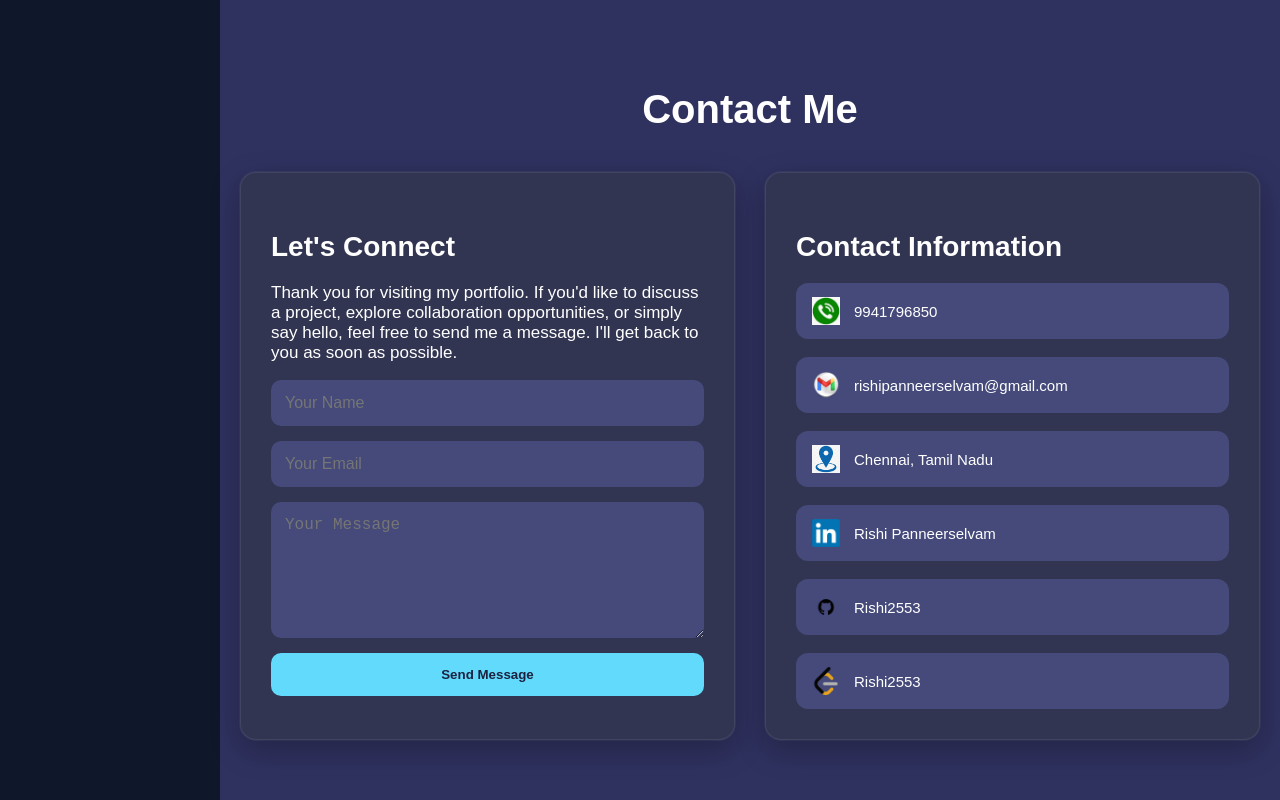
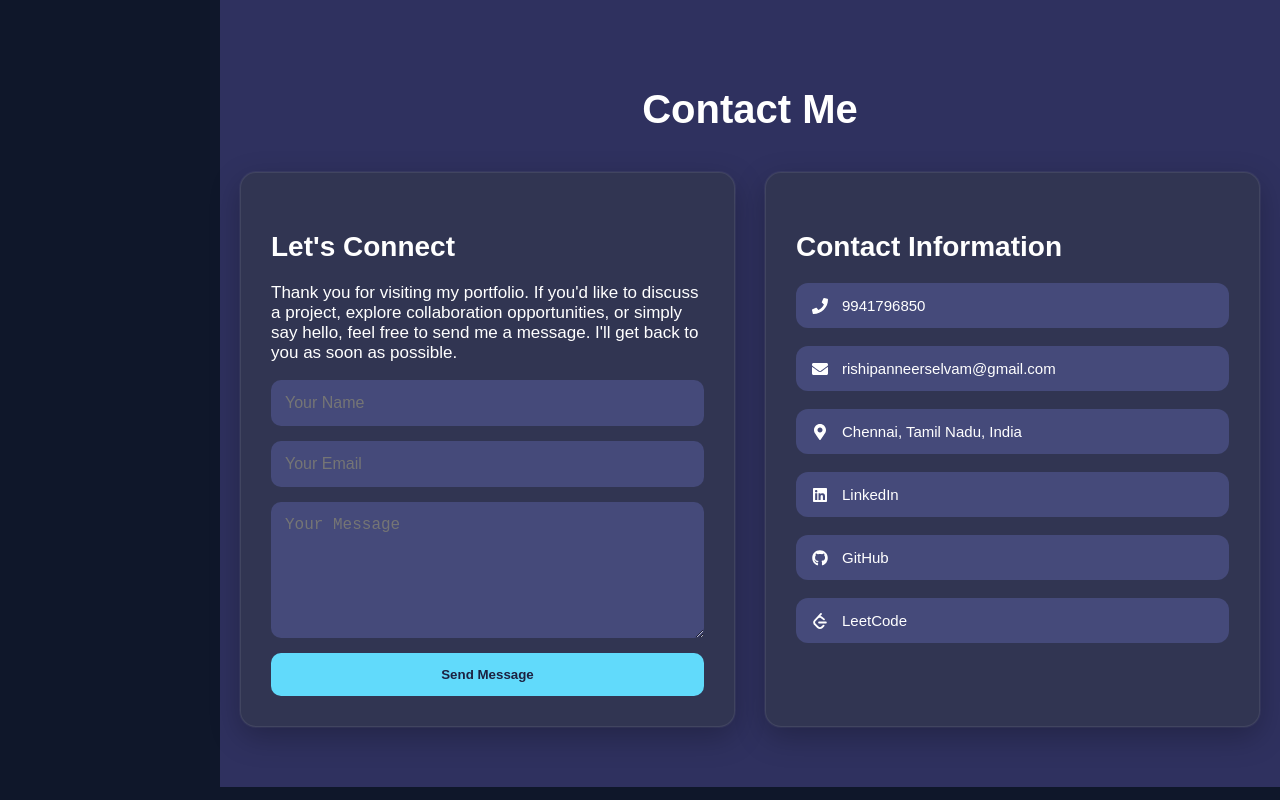
Before and after one commit to Rishi2553/portfolio-v2, a React (Vite) app: page / in a window 1280 px wide. Shown: the part 2442-3242 px from the top of the page. Built offline with nearby package versions, Linux system fonts and the light colour scheme.

Commit message:
Modularize contact section into form and info components

```diff
--- a/package.json
+++ b/package.json
@@ -12,7 +12,8 @@
   "dependencies": {
     "@emailjs/browser": "^4.4.1",
     "react": "^19.2.6",
-    "react-dom": "^19.2.6"
+    "react-dom": "^19.2.6",
+    "react-icons": "^5.6.0"
   },
   "devDependencies": {
     "@eslint/js": "^10.0.1",
--- a/src/components/Contact.jsx
+++ b/src/components/Contact.jsx
@@ -1,70 +1,10 @@
-import { useState } from "react";
-import emailjs from "@emailjs/browser";
-import phoneLogo from "../assets/logo/phone.png";
-import mailLogo from "../assets/logo/mail.png";
-import locationLogo from "../assets/logo/location.png";
-import linkedinLogo from "../assets/logo/linkedin.png";
-import githubLogo from "../assets/logo/github.png";
-import leetcodeLogo from "../assets/logo/leetcode.png";
-import "./Contact.css";
+import ContactForm from "./ContactForm";
+import ContactInfo from "./ContactInfo";
+import './Contact.css';
+
 
 function Contact() {
 
-  const [formData, setFormData] = useState({
-    name: "",
-    email: "",
-    message: ""
-  });
-
-  const [sending, setSending] = useState(false);
-
-  const handleChange = (e) => {
-    setFormData({
-      ...formData,
-      [e.target.name]: e.target.value
-    });
-  };
-
-  const sendEmail = (e) => {
-    e.preventDefault();
-
-    if (
-      !formData.name.trim() ||
-      !formData.email.trim() ||
-      !formData.message.trim()
-    ) {
-      alert("Please fill all fields");
-      return;
-    }
-
-    setSending(true);
-
-    emailjs.send(
-      import.meta.env.VITE_EMAILJS_SERVICE_ID,
-      import.meta.env.VITE_EMAILJS_TEMPLATE_ID,
-      {
-        from_name: formData.name,
-        from_email: formData.email,
-        message: formData.message
-      },
-      import.meta.env.VITE_EMAILJS_PUBLIC_KEY
-    )
-      .then(() => {
-        alert("Message sent successfully!");
-
-        setFormData({
-          name: "",
-          email: "",
-          message: ""
-        });
-      })
-      .catch(() => {
-        alert("Failed to send message.");
-      })
-      .finally(() => {
-        setSending(false);
-      });
-  };
 
   return (
     <section className="contact-section">
@@ -72,110 +12,9 @@ function Contact() {
       <h2>Contact Me</h2>
 
       <div className="contact-container">
+        <ContactForm />
+        <ContactInfo />
 
-        <div className="contact-form-card">
-
-          <h3>Let's Connect</h3>
-
-          <p className="contact-description">
-            Thank you for visiting my portfolio. If you'd like to discuss a
-            project, explore collaboration opportunities, or simply say hello,
-            feel free to send me a message. I'll get back to you as soon as possible.
-          </p>
-
-          <form onSubmit={sendEmail}>
-
-            <input
-              type="text"
-              name="name"
-              placeholder="Your Name"
-              value={formData.name}
-              onChange={handleChange}
-            />
-
-            <input
-              type="email"
-              name="email"
-              placeholder="Your Email"
-              value={formData.email}
-              onChange={handleChange}
-            />
-
-            <textarea
-              rows="6"
-              name="message"
-              placeholder="Your Message"
-              value={formData.message}
-              onChange={handleChange}
-            />
-
-            <button type="submit" disabled={sending}>
-              {sending ? "Sending..." : "Send Message"}
-            </button>
-
-          </form>
-
-        </div>
-
-        <div className="contact-info-card">
-
-          <h3>Contact Information</h3>
-
-          <div className="contact-box">
-
-            <div className="contact-item">
-              <img className="contact-logo" src={phoneLogo} alt="Phone" />
-              <span>9941796850</span>
-            </div>
-
-            <div className="contact-item">
-              <img className="contact-logo" src={mailLogo} alt="Email" />
-              <a href="mailto:rishipanneerselvam@gmail.com">
-                rishipanneerselvam@gmail.com
-              </a>
-            </div>
-
-            <div className="contact-item">
-              <img className="contact-logo" src={locationLogo} alt="Location" />
-              <span>Chennai, Tamil Nadu</span>
-            </div>
-
-            <div className="contact-item">
-              <img className="contact-logo" src={linkedinLogo} alt="LinkedIn" />
-              <a
-                href="https://www.linkedin.com/in/rishi-panneerselvam-325667218"
-                target="_blank"
-                rel="noreferrer"
-              >
-                Rishi Panneerselvam
-              </a>
-            </div>
-
-            <div className="contact-item">
-              <img className="contact-logo" src={githubLogo} alt="GitHub" />
-              <a
-                href="https://github.com/Rishi2553"
-                target="_blank"
-                rel="noreferrer"
-              >
-                Rishi2553
-              </a>
-            </div>
-
-            <div className="contact-item">
-              <img className="contact-logo" src={leetcodeLogo} alt="LeetCode" />
-              <a
-                href="https://leetcode.com/u/Rishi2553/"
-                target="_blank"
-                rel="noreferrer"
-              >
-                Rishi2553
-              </a>
-            </div>
-
-          </div>
-
-        </div>
 
       </div>
 
--- /dev/null
+++ b/src/components/ContactForm.jsx
@@ -0,0 +1,112 @@
+import { useState } from "react";
+import emailjs from "@emailjs/browser";
+
+function ContactForm() {
+
+    const [formData, setFormData] = useState({
+        name: "",
+        email: "",
+        message: ""
+    });
+
+    const [sending, setSending] = useState(false);
+
+    const handleChange = (e) => {
+        setFormData({
+            ...formData,
+            [e.target.name]: e.target.value
+        });
+    };
+
+    const sendEmail = (e) => {
+        e.preventDefault();
+
+        if (
+            !formData.name.trim() ||
+            !formData.email.trim() ||
+            !formData.message.trim()
+        ) {
+            alert("Please fill all fields");
+            return;
+        }
+
+        setSending(true);
+
+        emailjs.send(
+            import.meta.env.VITE_EMAILJS_SERVICE_ID,
+            import.meta.env.VITE_EMAILJS_TEMPLATE_ID,
+            {
+                from_name: formData.name,
+                from_email: formData.email,
+                message: formData.message
+            },
+            import.meta.env.VITE_EMAILJS_PUBLIC_KEY
+        )
+            .then(() => {
+                alert("Message sent successfully!");
+
+                setFormData({
+                    name: "",
+                    email: "",
+                    message: ""
+                });
+            })
+            .catch(() => {
+                alert("Failed to send message.");
+            })
+            .finally(() => {
+                setSending(false);
+            });
+    };
+
+    return (
+        <div className="contact-form-card">
+
+            <h3>Let's Connect</h3>
+
+            <p className="contact-description">
+                Thank you for visiting my portfolio. If you'd like to discuss a
+                project, explore collaboration opportunities, or simply say hello,
+                feel free to send me a message. I'll get back to you as soon as possible.
+            </p>
+
+            <form onSubmit={sendEmail}>
+
+                <input
+                    type="text"
+                    name="name"
+                    placeholder="Your Name"
+                    value={formData.name}
+                    onChange={handleChange}
+                />
+
+                <input
+                    type="email"
+                    name="email"
+                    placeholder="Your Email"
+                    value={formData.email}
+                    onChange={handleChange}
+                />
+
+                <textarea
+                    rows="6"
+                    name="message"
+                    placeholder="Your Message"
+                    value={formData.message}
+                    onChange={handleChange}
+                />
+
+                <button
+                    type="submit"
+                    disabled={sending}
+                >
+                    {sending ? "Sending..." : "Send Message"}
+                </button>
+
+            </form>
+
+        </div>
+    );
+}
+
+export default ContactForm;
--- /dev/null
+++ b/src/components/ContactInfo.jsx
@@ -0,0 +1,77 @@
+import {
+    FaPhone,
+    FaEnvelope,
+    FaMapMarkerAlt,
+    FaLinkedin,
+    FaGithub
+} from "react-icons/fa";
+
+import { SiLeetcode } from "react-icons/si";
+
+import ContactItem from "./ContactItem";
+
+function ContactInfo() {
+    return (
+        <div className="contact-info-card">
+
+            <h3>Contact Information</h3>
+
+            <div className="contact-box">
+
+                <ContactItem icon={<FaPhone className="contact-icon" />}>
+                    <span>9941796850</span>
+                </ContactItem>
+
+                <ContactItem icon={<FaEnvelope className="contact-icon" />}>
+                    <a href="mailto:rishipanneerselvam@gmail.com">
+                        rishipanneerselvam@gmail.com
+                    </a>
+                </ContactItem>
+
+                <ContactItem icon={<FaMapMarkerAlt className="contact-icon" />}>
+                    <a
+                        href="https://maps.google.com/?q=Chennai,Tamil+Nadu,India"
+                        target="_blank"
+                        rel="noreferrer"
+                    >
+                        Chennai, Tamil Nadu, India
+                    </a>
+                </ContactItem>
+
+                <ContactItem icon={<FaLinkedin className="contact-icon" />}>
+                    <a
+                        href="https://www.linkedin.com/in/rishi-panneerselvam-325667218"
+                        target="_blank"
+                        rel="noreferrer"
+                    >
+                        LinkedIn
+                    </a>
+                </ContactItem>
+
+                <ContactItem icon={<FaGithub className="contact-icon" />}>
+                    <a
+                        href="https://github.com/Rishi2553"
+                        target="_blank"
+                        rel="noreferrer"
+                    >
+                        GitHub
+                    </a>
+                </ContactItem>
+
+                <ContactItem icon={<SiLeetcode className="contact-icon" />}>
+                    <a
+                        href="https://leetcode.com/u/Rishi2553/"
+                        target="_blank"
+                        rel="noreferrer"
+                    >
+                        LeetCode
+                    </a>
+                </ContactItem>
+
+            </div>
+
+        </div>
+    );
+}
+
+export default ContactInfo;
--- /dev/null
+++ b/src/components/ContactItem.jsx
@@ -0,0 +1,10 @@
+function ContactItem({ icon, children }) {
+    return (
+        <div className="contact-item">
+            {icon}
+            {children}
+        </div>
+    );
+}
+
+export default ContactItem;
```
Also changed, not shown: 1 other file (tests, documents, lock files or other folders).
